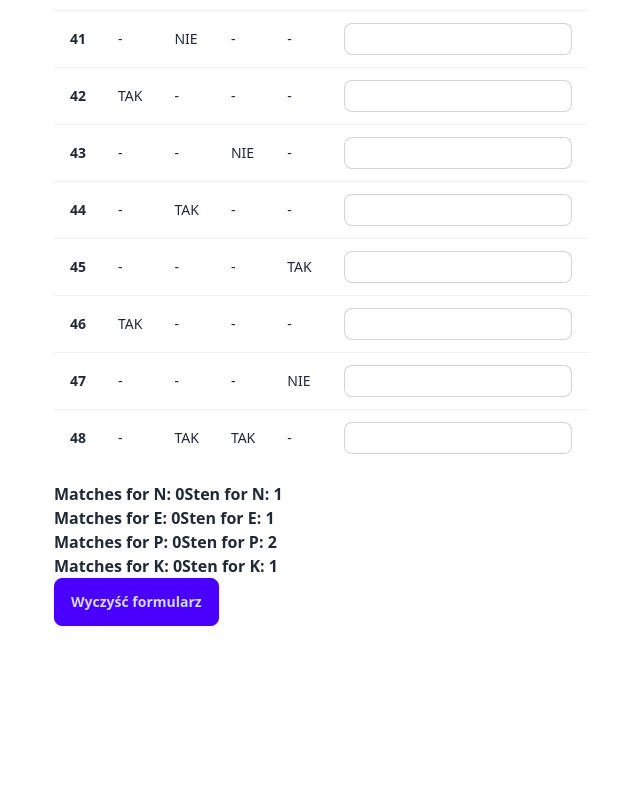
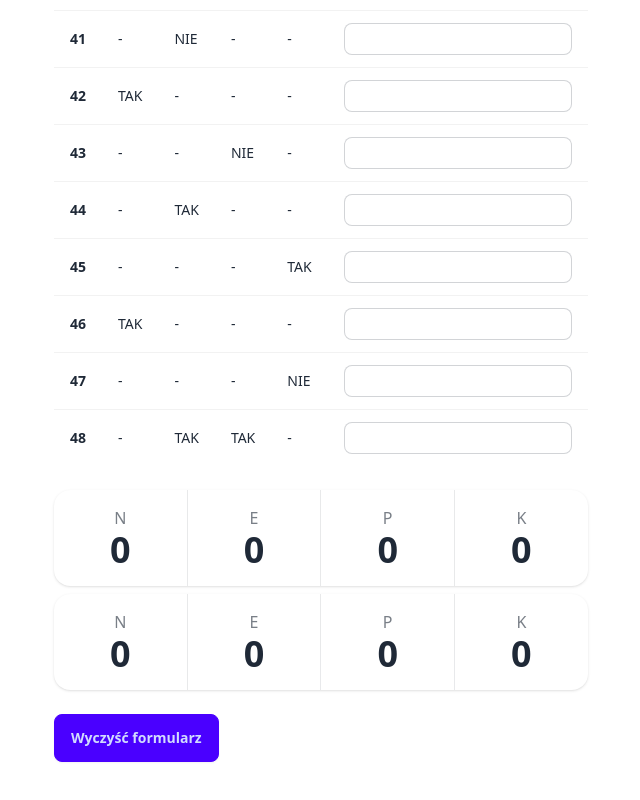
Before and after one commit to symygy/psycho-calc, a React (Vite) app: page / in a window 1280 px wide. Shown: the part 2398-3198 px from the top of the page, without its empty margins (2-642 px from the left). Before the commit the page ends 3080 px from the top, so only its background shows below. Built offline with nearby package versions, Linux system fonts and the light colour scheme.

Commit message:
useEffect added

```diff
--- a/src/components/EPQR.tsx
+++ b/src/components/EPQR.tsx
@@ -1,9 +1,12 @@
-import React, { useRef, useState } from "react";
+import React, { useEffect, useRef, useState } from "react";
 import { flagsEPQR, stensWomenEPQR } from "../lib/flags";
+import Results from "./Results";
 
 const EPQR: React.FC = () => {
-  const [age, setAge] = useState(35)
-  const [sex, setSex] = useState('K')
+  const [age, setAge] = useState(35);
+  const [sex, setSex] = useState("K");
+  const [matches, setMatches] = useState({ N: 0, E: 0, P: 0, K: 0 });
+  const [stens, setStens] = useState({ N: 0, E: 0, P: 0, K: 0 });
   const [inputValues, setInputValues] = useState<{ [key: number]: string }>({});
   const [invalidInputs, setInvalidInputs] = useState<{
     [key: number]: boolean;
@@ -47,14 +50,23 @@
   const handleClearInputs = () => {
     setInputValues({});
     setInvalidInputs({});
+    setStens({ N: 0, E: 0, P: 0, K: 0 });
+    setMatches({ N: 0, E: 0, P: 0, K: 0 });
     inputRefs.current.forEach((input) => {
       if (input) input.value = "";
     });
     window.scrollTo({ top: 0, behavior: "smooth" });
   };
 
+  useEffect(() => {
+    if (Object.keys(inputValues).length === 48) {
+      calculateMatches();
+      calculateStens();
+    }
+  }, [inputValues]);
+
   const calculateMatches = () => {
-    let matches = { N: 0, E: 0, P: 0, K: 0 };
+    let tempMatches = { N: 0, E: 0, P: 0, K: 0 };
     allQuestions.forEach((question) => {
       const value = inputValues[question];
       if (value) {
@@ -63,7 +75,7 @@
             (flagsEPQR.N[question] && value === "t") ||
             (!flagsEPQR.N[question] && value === "n")
           ) {
-            matches.N++;
+            tempMatches.N++;
           }
         }
         if (flagsEPQR.E[question] !== undefined) {
@@ -71,7 +83,7 @@
             (flagsEPQR.E[question] && value === "t") ||
             (!flagsEPQR.E[question] && value === "n")
           ) {
-            matches.E++;
+            tempMatches.E++;
           }
         }
         if (flagsEPQR.P[question] !== undefined) {
@@ -79,7 +91,7 @@
             (flagsEPQR.P[question] && value === "t") ||
             (!flagsEPQR.P[question] && value === "n")
           ) {
-            matches.P++;
+            tempMatches.P++;
           }
         }
         if (flagsEPQR.K[question] !== undefined) {
@@ -87,39 +99,36 @@
             (flagsEPQR.K[question] && value === "t") ||
             (!flagsEPQR.K[question] && value === "n")
           ) {
-            matches.K++;
+            tempMatches.K++;
           }
         }
       }
     });
-    return matches;
+    setMatches(tempMatches);
   };
 
-  const matches = calculateMatches();
   const hasInvalidInputs = Object.values(invalidInputs).some(
     (isInvalid) => isInvalid
   );
 
-  const calculateSten = () => {
-    let stens = { N: 0, E: 0, P: 0, K: 0 };
+  const calculateStens = () => {
+    let tempStens = { N: 0, E: 0, P: 0, K: 0 };
     stensWomenEPQR.map((item, index) => {
-      if (age < 31 ) {
-        if (matches.N === index) stens.N = item.N.below
-        if (matches.E === index) stens.E = item.E.below
-        if (matches.P === index) stens.P = item.P.below
-        if (matches.K === index) stens.K = item.K.below
+      if (age < 31) {
+        if (matches.N === index) tempStens.N = item.N.below;
+        if (matches.E === index) tempStens.E = item.E.below;
+        if (matches.P === index) tempStens.P = item.P.below;
+        if (matches.K === index) tempStens.K = item.K.below;
       } else {
-        if (matches.N === index) stens.N = item.N.above
-        if (matches.E === index) stens.E = item.E.above
-        if (matches.P === index) stens.P = item.P.above
-        if (matches.K === index) stens.K = item.K.above
+        if (matches.N === index) tempStens.N = item.N.above;
+        if (matches.E === index) tempStens.E = item.E.above;
+        if (matches.P === index) tempStens.P = item.P.above;
+        if (matches.K === index) tempStens.K = item.K.above;
       }
     });
 
-    return stens;
+    return setStens(tempStens);
   };
-
-  const calculatedStens = calculateSten();
 
   return (
     <>
@@ -174,28 +183,14 @@
             </div>
           </div>
           <div>
-            <div className="mt-4">
-              <strong>Matches for N: {matches.N}</strong>
-              <strong>Sten for N: {calculatedStens.N}</strong>
-            </div>
-            <div>
-              <strong>Matches for E: {matches.E}</strong>
-              <strong>Sten for E: {calculatedStens.E}</strong>
-            </div>
-            <div>
-              <strong>Matches for P: {matches.P}</strong>
-              <strong>Sten for P: {calculatedStens.P}</strong>
-            </div>
-            <div>
-              <strong>Matches for K: {matches.K}</strong>
-              <strong>Sten for K: {calculatedStens.K}</strong>
-            </div>
-            <div>
-              {hasInvalidInputs && (
-                <div>Formularz zawiera nieprawidłowe wartości</div>
-              )}
-            </div>
-            <button disabled={hasInvalidInputs} onClick={handleClearInputs} className="btn btn-primary">
+            {hasInvalidInputs ? (
+              <div className="text-red-500 py-6 font-bold text-xl">
+                Formularz zawiera nieprawidłowe wartości
+              </div>
+            ) : (
+              <Results matches={matches} stens={stens} />
+            )}
+            <button onClick={handleClearInputs} className="btn btn-primary">
               Wyczyść formularz
             </button>
           </div>
--- /dev/null
+++ b/src/components/Results.tsx
@@ -0,0 +1,53 @@
+import { Result } from "../lib/flags";
+
+type Props = {
+  matches: Result;
+  stens: Result;
+};
+
+const Results = ({ matches, stens }: Props) => {
+  return (
+    <>
+      <div className="flex flex-col gap-2 py-6">
+        <div className="stats shadow">
+          <div className="stat place-items-center">
+            <div className="stat-title">N</div>
+            <div className="stat-value">{matches.N}</div>
+          </div>
+          <div className="stat place-items-center">
+            <div className="stat-title">E</div>
+            <div className="stat-value">{matches.E}</div>
+          </div>
+          <div className="stat place-items-center">
+            <div className="stat-title">P</div>
+            <div className="stat-value">{matches.P}</div>
+          </div>
+          <div className="stat place-items-center">
+            <div className="stat-title">K</div>
+            <div className="stat-value">{matches.K}</div>
+          </div>
+        </div>
+        <div className="stats shadow">
+          <div className="stat place-items-center">
+            <div className="stat-title">N</div>
+            <div className="stat-value">{stens.N}</div>
+          </div>
+          <div className="stat place-items-center">
+            <div className="stat-title">E</div>
+            <div className="stat-value">{stens.E}</div>
+          </div>
+          <div className="stat place-items-center">
+            <div className="stat-title">P</div>
+            <div className="stat-value">{stens.P}</div>
+          </div>
+          <div className="stat place-items-center">
+            <div className="stat-title">K</div>
+            <div className="stat-value">{stens.K}</div>
+          </div>
+        </div>
+      </div>
+    </>
+  );
+};
+
+export default Results;
--- a/src/lib/flags.tsx
+++ b/src/lib/flags.tsx
@@ -1,8 +1,13 @@
-interface Flags {
+export interface Flags {
   [key: number]: boolean | null;
 }
 
-interface FlagsObject {
+export type Result = {
+  [key: string]: number
+}
+
+
+export interface FlagsObject {
   N: Flags;
   E: Flags;
   P: Flags;
```
